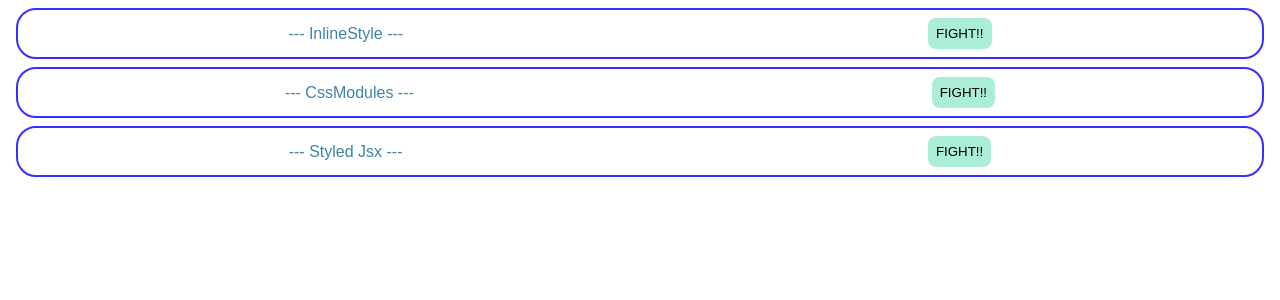
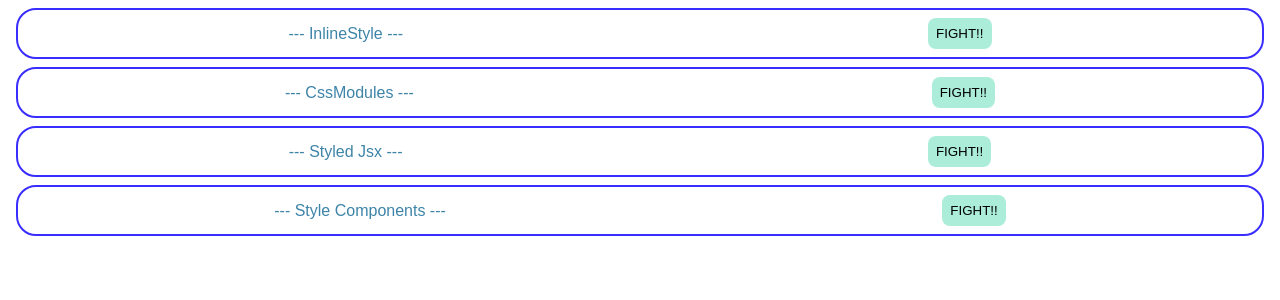
Before and after one commit to TokomaBaou/InlineStyle-test, a React (Create React App) app: page / in a window 1280 px wide. Shown: the top 300 px of the page. Built offline with nearby package versions, Linux system fonts and the light colour scheme.

Commit message:
styledComponentsの追加

```diff
--- a/package.json
+++ b/package.json
@@ -12,6 +12,7 @@
     "react": "17.0.2",
     "react-dom": "17.0.2",
     "react-scripts": "4.0.0",
+    "styled-components": "5.3.0",
     "styled-jsx": "4.0.0"
   },
   "devDependencies": {
--- a/src/App.jsx
+++ b/src/App.jsx
@@ -1,6 +1,7 @@
 import { InlineStyle } from "./components/inlineStyle";
 import { CssModules } from "./components/CssModules";
 import { StyledJsx } from "./components/StyledJsx";
+import { StyledComponents } from "./components/StyledComponents";
 import "./styles.css";
 
 export default function App() {
@@ -9,6 +10,7 @@
       <InlineStyle />
       <CssModules />
       <StyledJsx />
+      <StyledComponents />
     </div>
   );
 }
--- /dev/null
+++ b/src/components/StyledComponents.jsx
@@ -0,0 +1,40 @@
+import styled from "styled-components";
+
+export const StyledComponents = () => {
+  return(
+    <Container>
+      <Title>--- Style Components ---</Title>
+      <Button>FIGHT!!</Button>
+      </Container>
+
+  );
+};
+
+const Container = styled.div`
+border: solid 2px #392eff;
+    border-radius: 20px;
+    padding: 8px;
+    margin: 8px;
+    display: flex;
+    justify-content: space-around;
+    align-items: center;
+`;
+const Title = styled.p`
+margin: 0;
+  color: #3d84a8;
+`;
+
+const Button = styled.button`
+background-color: #abedd8;
+  border: none;
+  padding: 8px;
+  border-radius: 8px;
+
+  &:hover {
+    background-color:#46cdcf;
+    color:#fff;
+    cursor:pointer;
+  }
+`;
+
+//後から見た時にスタイルを当てたコンポーネントなのか、他のコンポーネントからインポートしたコンポーネントなのか区別がつかない
```
